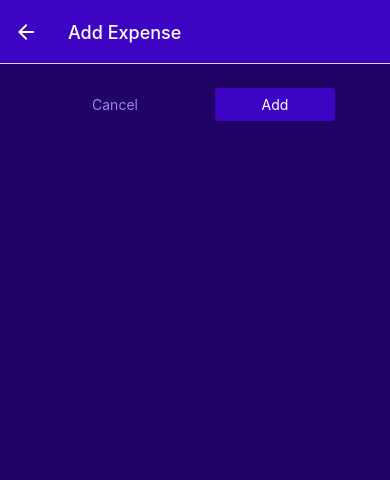
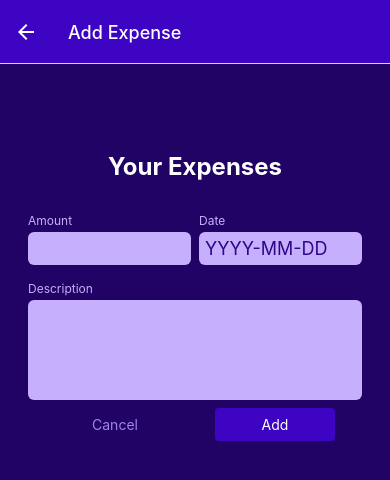
Before and after one commit to saloniagrawal25/ExpenseTrackerApp, a React Native app: screen /ManageExpenses in a window 390 px wide. Shown: the top 480 px of the page. Built offline with nearby package versions, Linux system fonts and the light colour scheme.

Commit message:
Added Form Input Component

```diff
--- /dev/null
+++ b/components/ManageExpense/ExpenseForm.js
@@ -0,0 +1,76 @@
+import {useState} from 'react';
+import {StyleSheet, Text, View} from 'react-native';
+import Input from './Input';
+
+const ExpenseForm = () => {
+  const [inputValue, setInputValue] = useState({
+    amount: '',
+    date: '',
+    description: '',
+  });
+  function inputChangeHandler(inputIdentifier, enteredValue) {
+    setInputValue(curInputValues => {
+      return {
+        ...curInputValues,
+        [inputIdentifier]: enteredValue,
+      };
+    });
+  }
+
+  return (
+    <View style={styles.form}>
+      <Text style={styles.title}>Your Expenses</Text>
+      <View style={styles.inputsRow}>
+        <Input
+          label="Amount"
+          style={styles.rowInput}
+          textInputConfig={{
+            keyboardType: 'decimal-pad',
+            onChangeText: inputChangeHandler.bind(this, 'amount'),
+            value: inputValue.amount,
+          }}
+        />
+        <Input
+          label="Date"
+          style={styles.rowInput}
+          textInputConfig={{
+            placeholder: 'YYYY-MM-DD',
+            maxLength: 10,
+            onChangeText: inputChangeHandler.bind(this, 'date'),
+            value: inputValue.date,
+          }}
+        />
+      </View>
+      <Input
+        label="Description"
+        textInputConfig={{
+          multiline: true,
+          onChangeText: inputChangeHandler.bind(this, 'description'),
+          value: inputValue.description,
+        }}
+      />
+    </View>
+  );
+};
+
+export default ExpenseForm;
+
+const styles = StyleSheet.create({
+  form: {
+    marginTop: 40,
+  },
+  title: {
+    fontSize: 24,
+    fontWeight: '700',
+    color: 'white',
+    marginVertical: 24,
+    textAlign: 'center',
+  },
+  inputsRow: {
+    flexDirection: 'row',
+    justifyContent: 'space-between',
+  },
+  rowInput: {
+    flex: 1,
+  },
+});
--- /dev/null
+++ b/components/ManageExpense/Input.js
@@ -0,0 +1,42 @@
+import {StyleSheet, Text, TextInput, View} from 'react-native';
+import {GlobalStyles} from '../../constants/styles';
+
+const Input = ({label, style, textInputConfig}) => {
+  const inputStyles = [styles.input];
+
+  if (textInputConfig && textInputConfig?.multiline) {
+    inputStyles.push(styles.inputMultiline);
+  }
+
+  return (
+    <View style={[styles.inputContainer, style]}>
+      <Text style={styles.label}>{label}</Text>
+      <TextInput style={inputStyles} {...textInputConfig} />
+    </View>
+  );
+};
+
+export default Input;
+
+const styles = StyleSheet.create({
+  inputContainer: {
+    marginHorizontal: 4,
+    marginVertical: 8,
+  },
+  label: {
+    fontSize: 12,
+    color: GlobalStyles.colors.primary100,
+    marginBottom: 4,
+  },
+  input: {
+    backgroundColor: GlobalStyles.colors.primary100,
+    padding: 6,
+    borderRadius: 6,
+    fontSize: 18,
+    color: GlobalStyles.colors.primary700,
+  },
+  inputMultiline: {
+    minHeight: 100,
+    textAlignVertical: 'top',
+  },
+});
--- a/screens/ManageExpenses.js
+++ b/screens/ManageExpenses.js
@@ -4,6 +4,7 @@
 import {GlobalStyles} from '../constants/styles';
 import Button from '../UI/Button';
 import {ExpensesContext} from '../store/expenses-context';
+import ExpenseForm from '../components/ManageExpense/ExpenseForm';
 
 const ManageExpenses = ({route, navigation}) => {
   const editedExpenseId = route.params?.expenseId;
@@ -44,6 +45,7 @@
 
   return (
     <View style={styles.container}>
+      <ExpenseForm />
       <View style={styles.buttons}>
         <Button mode="flat" onPress={cancelHandler} style={styles.button}>
           Cancel
```
Also changed, not shown: 1 other file (tests, documents, lock files or other folders).
